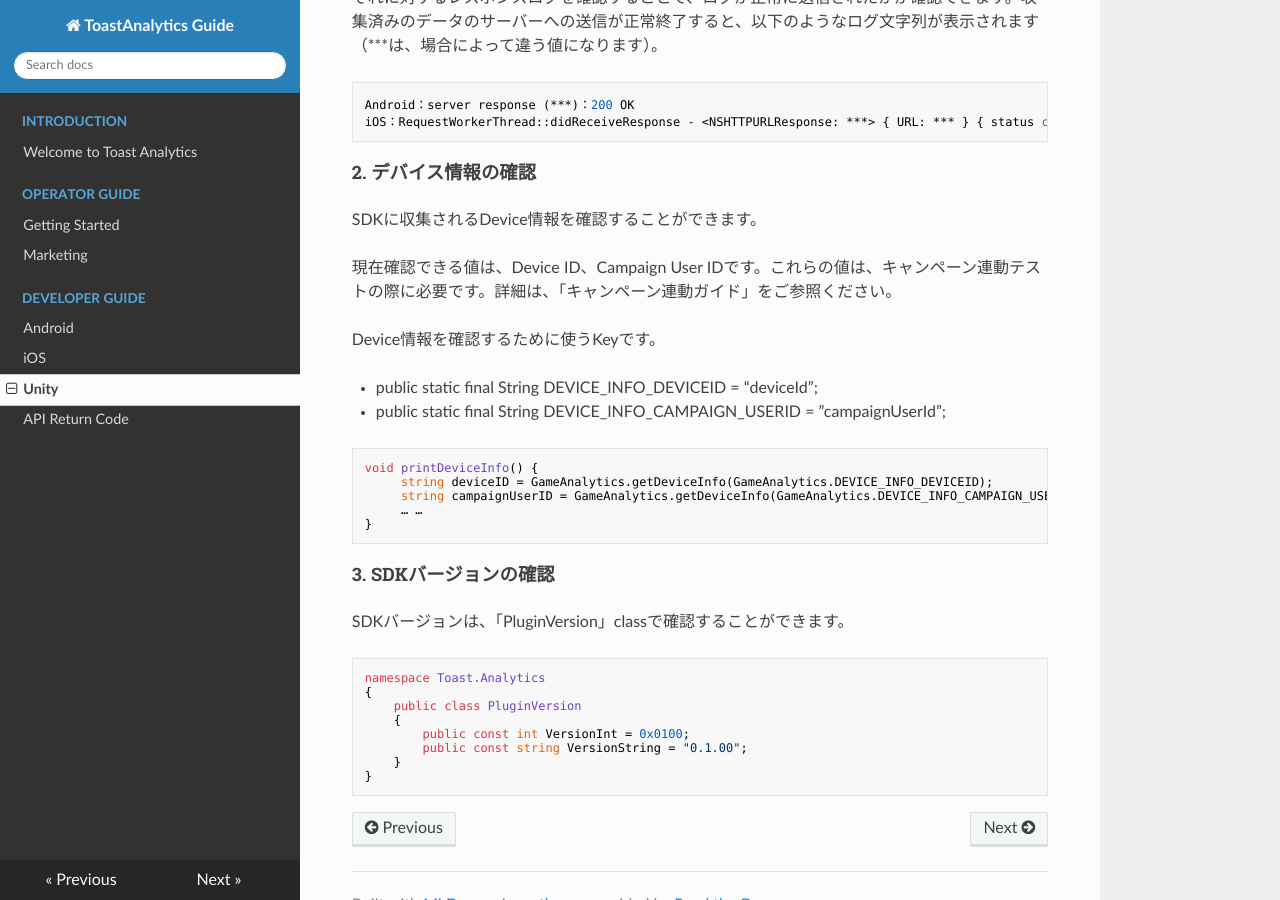
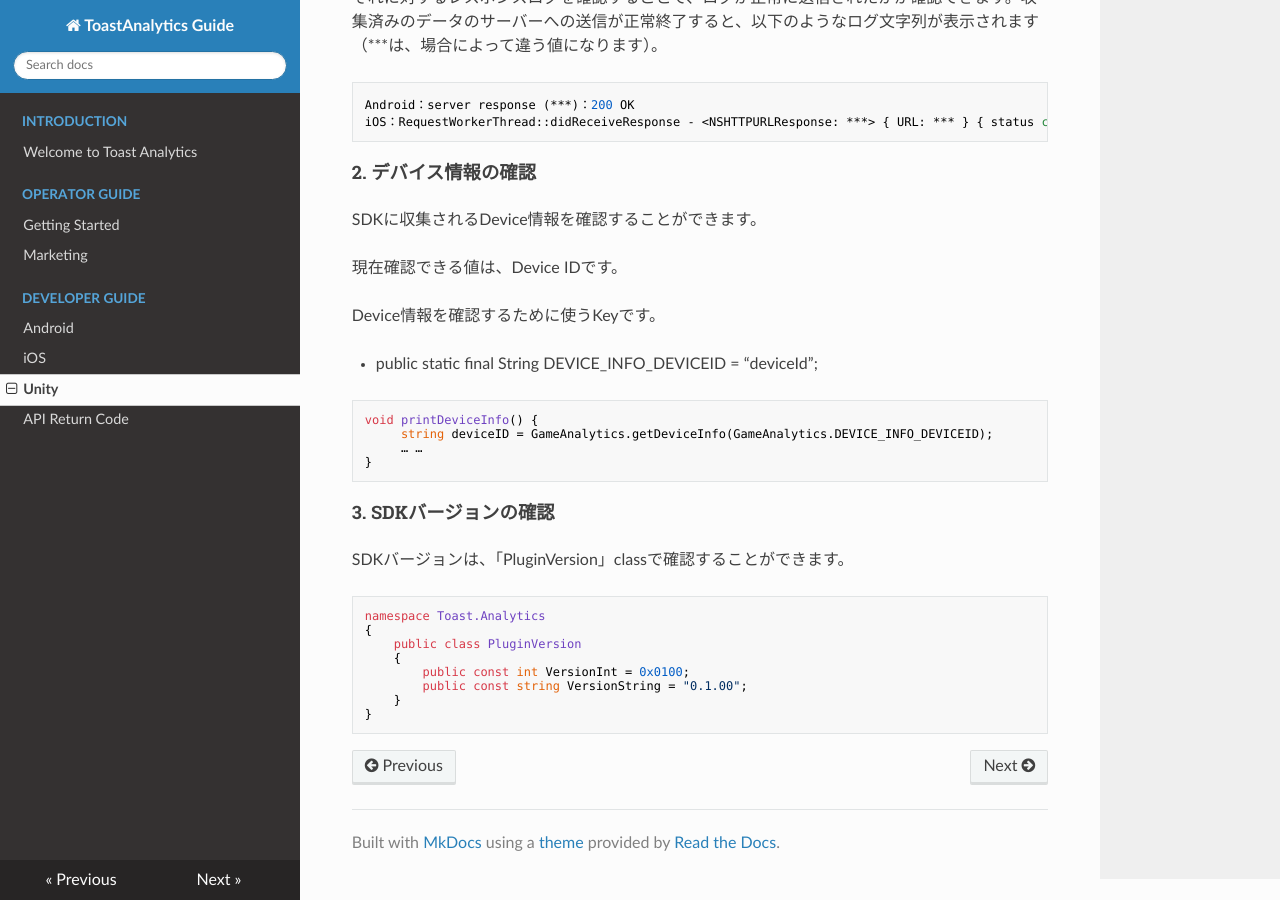
Before and after one commit to ToastAnalytics/ToastAnalytics_JA, an MkDocs documentation site: the page built from docs/Developer/6. Unity Developer Guide.md, in a window 1280 px wide and 900 px high, scrolled down 9470 px. Built offline with MkDocs 1.6.1, drawn with Linux system fonts in a browser that asks for light colours; nearby versions of some CDN libraries; old or Windows-style settings are respelled for this version of MkDocs.

Commit message:
Update 6. Unity Developer Guide.md

````diff
--- a/docs/Developer/6. Unity Developer Guide.md
+++ b/docs/Developer/6. Unity Developer Guide.md
@@ -310,17 +310,15 @@ iOS：RequestWorkerThread::didReceiveResponse - <NSHTTPURLResponse: ***> { URL:
 ####2. デバイス情報の確認
 SDKに収集されるDevice情報を確認することができます。
 
-現在確認できる値は、Device ID、Campaign User IDです。これらの値は、キャンペーン連動テストの際に必要です。詳細は、「キャンペーン連動ガイド」をご参照ください。
+現在確認できる値は、Device IDです。
 
 Device情報を確認するために使うKeyです。
 
 - public static final String DEVICE_INFO_DEVICEID = “deviceId”;
-- public static final String DEVICE_INFO_CAMPAIGN_USERID = ”campaignUserId”;
 
 ```cs
 void printDeviceInfo() {
      string deviceID = GameAnalytics.getDeviceInfo(GameAnalytics.DEVICE_INFO_DEVICEID);
-     string campaignUserID = GameAnalytics.getDeviceInfo(GameAnalytics.DEVICE_INFO_CAMPAIGN_USERID);
      … …
 }
 ```
````
